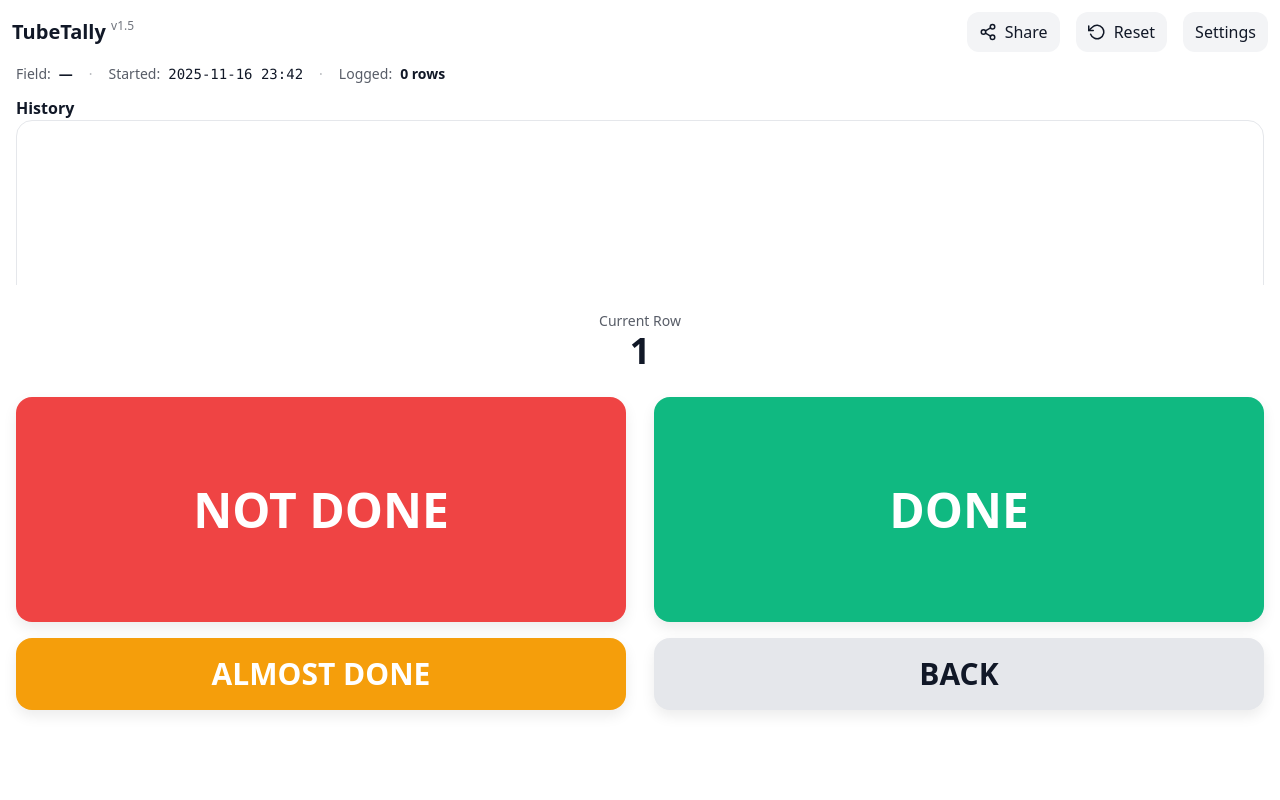
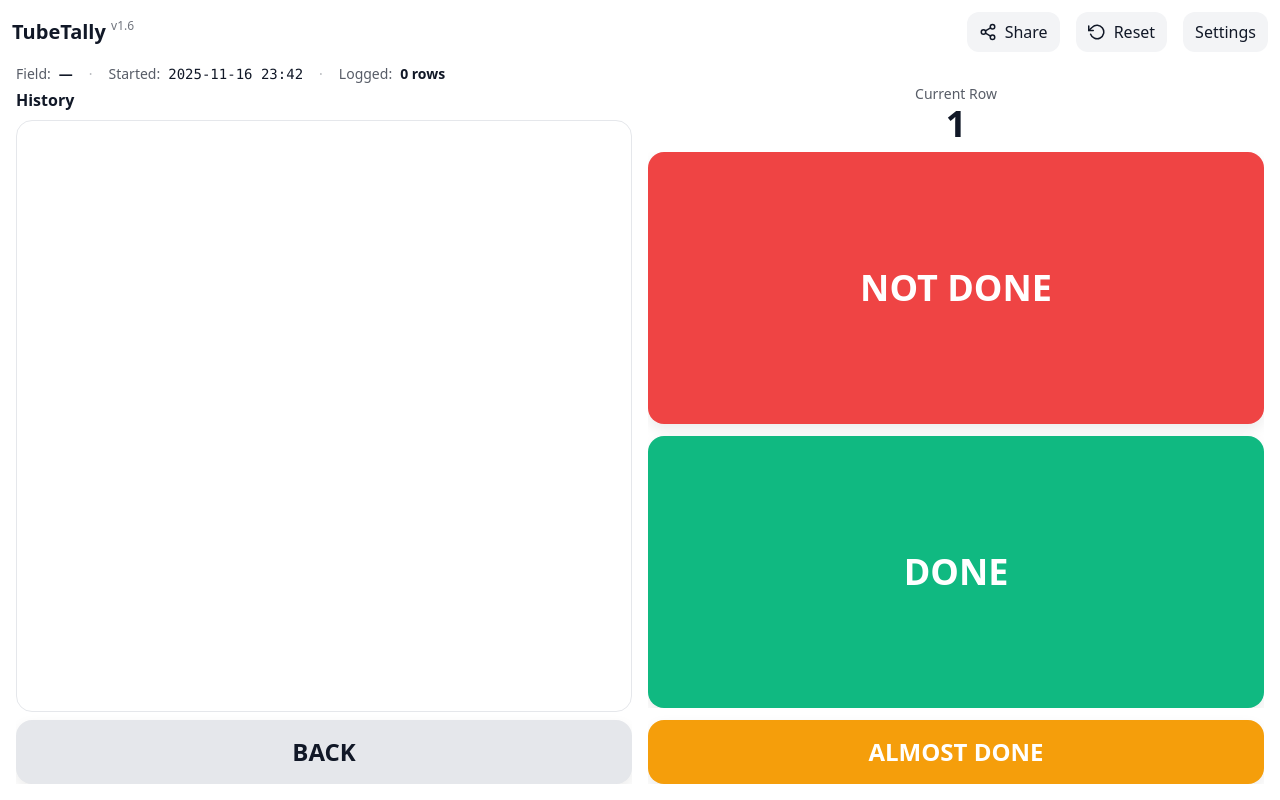
Before and after one commit to jacobian91/TubeTally, a plain HTML site: page src/index.html in a window 1280 px wide. Drawn offline with nearby package versions, Linux system fonts and the light colour scheme.

Commit message:
feat: refactor column orientation to primarily single column interaction

```diff
--- a/src/index.html
+++ b/src/index.html
@@ -40,6 +40,25 @@
       flex-direction: column;
       height: 100svh;
       padding-bottom: env(safe-area-inset-bottom);
+    }
+
+    #mainContent {
+      display: flex;
+      flex: 1;
+      overflow: hidden;
+      gap: 1rem;
+      padding: 0 1rem 1rem 1rem;
+    }
+
+    .column {
+      display: flex;
+      flex-direction: column;
+      flex: 1;
+      overflow: hidden;
+    }
+
+    #app.flip-layout #mainContent {
+      flex-direction: row-reverse;
     }
 
     .btn {
@@ -100,7 +119,7 @@
   <div id="app" class="select-none">
     <!-- TOP BAR -->
     <header class="flex justify-between items-center p-3 flex-none">
-      <h1 class="text-xl font-extrabold">TubeTally <span class="text-xs font-normal align-top opacity-60">v1.5</span>
+      <h1 class="text-xl font-extrabold">TubeTally <span class="text-xs font-normal align-top opacity-60">v1.6</span>
       </h1>
       <div class="flex items-center gap-4">
         <button id="shareBtn" class="icon-btn" title="Share report" aria-label="Share">
@@ -140,29 +159,37 @@
       </div>
     </section>
 
-    <!-- HISTORY (height calculated) -->
-    <section id="historyWrap" class="px-4 flex-none overflow-hidden mt-2">
-      <h2 class="font-semibold mt-1">History</h2>
-      <div id="history" class="h-full overflow-y-auto card p-3"></div>
-    </section>
+    <!-- MAIN CONTENT (2 COLUMNS) -->
+    <div id="mainContent">
+      <!-- LEFT COLUMN -->
+      <div class="column">
+        <!-- HISTORY -->
+        <section id="historyWrap" class="flex flex-col flex-1 overflow-hidden">
+          <h2 class="font-semibold mt-1 mb-2 flex-none">History</h2>
+          <div id="history" class="flex-1 overflow-y-auto card p-2"></div>
+        </section>
+        <!-- BACK BUTTON -->
+        <button id="btnBack" class="btn bg-gray-200 text-gray-900 h-16 text-2xl py-3 mt-2 flex-none">BACK</button>
+      </div>
 
-    <!-- CURRENT ROW (height calculated) -->
-    <section id="currentWrap" class="flex flex-col items-center justify-center text-center flex-none mt-2">
-      <div class="opacity-70 text-sm">Current Row</div>
-      <div id="currentRow" class="text-4xl font-extrabold">1</div>
-    </section>
+      <!-- RIGHT COLUMN -->
+      <div class="column">
+        <!-- CURRENT ROW -->
+        <section id="currentWrap" class="flex flex-col items-center justify-center text-center flex-none mb-2">
+          <div class="opacity-70 text-sm">Current Row</div>
+          <div id="currentRow" class="text-4xl font-extrabold">1</div>
+        </section>
 
-    <!-- PRIMARY BUTTONS (height calculated) -->
-    <section id="primaryWrap" class="grid grid-cols-2 gap-y-7 gap-x-7 flex-none px-4 mt-2">
-      <button id="btnNotDone" class="btn bg-[color:var(--red)] text-white h-full text-5xl py-4">NOT DONE</button>
-      <button id="btnDone" class="btn bg-[color:var(--green)] text-white h-full text-5xl py-4">DONE</button>
-    </section>
+        <!-- PRIMARY BUTTONS -->
+        <section id="primaryWrap" class="grid grid-cols-1 gap-3 flex-1 overflow-hidden">
+          <button id="btnNotDone" class="btn bg-[color:var(--red)] text-white h-full text-4xl py-4">NOT DONE</button>
+          <button id="btnDone" class="btn bg-[color:var(--green)] text-white h-full text-4xl py-4">DONE</button>
+        </section>
 
-    <!-- SECONDARY BUTTONS (height calculated) -->
-    <section id="secondaryWrap" class="grid grid-cols-2 gap-y-7 gap-x-7 flex-none px-4 mt-4 mb-2">
-      <button id="btnAlmost" class="btn bg-[color:var(--yellow)] text-white h-full text-3xl py-3">ALMOST DONE</button>
-      <button id="btnBack" class="btn bg-gray-200 text-gray-900 h-full text-3xl py-3">BACK</button>
-    </section>
+        <!-- ALMOST DONE BUTTON -->
+        <button id="btnAlmost" class="btn bg-[color:var(--yellow)] text-white h-16 text-2xl py-3 mt-3 flex-none">ALMOST DONE</button>
+      </div>
+    </div>
   </div>
 
   <!-- SETTINGS DIALOG (no GPS/Target) -->
@@ -183,6 +210,8 @@
             class="w-5 h-5" /><span>Keep screen awake</span></label>
         <label class="flex items-center gap-2 col-span-2"><input id="darkToggle" type="checkbox"
             class="w-5 h-5" /><span>Dark theme</span></label>
+        <label class="flex items-center gap-2 col-span-2"><input id="leftHandedToggle" type="checkbox"
+            class="w-5 h-5" /><span>Left-handed layout</span></label>
         <label class="block col-span-2">
           <span class="text-sm opacity-70">Jump to row</span>
           <div class="flex gap-2 mt-1"><input id="jumpRowInput" type="number" min="1"
@@ -224,24 +253,14 @@
     document.addEventListener('visibilitychange', () => { if (document.visibilityState === 'visible') updateWakeLock(); });
 
     // ---------- State ----------
-    const initial = { fieldName: '', startedAt: '', currentRow: 1, rows: {}, actions: [], prefs: { haptic: true, beep: true, wake: true, dark: false } };
+    const initial = { fieldName: '', startedAt: '', currentRow: 1, rows: {}, actions: [], prefs: { haptic: true, beep: true, wake: true, dark: false, leftHanded: false } };
     let state = load();
     function load() { try { return JSON.parse(localStorage.getItem(STORAGE_KEY)) || { ...initial, startedAt: nowLocalISO() }; } catch { return { ...initial, startedAt: nowLocalISO() }; } }
     function save() { localStorage.setItem(STORAGE_KEY, JSON.stringify(state)); }
 
     // ---------- Layout calculation ----------
     function layout() {
-      const appH = document.getElementById('app').clientHeight;
-      const headerH = document.querySelector('header').offsetHeight;
-      const metaH = document.getElementById('meta').offsetHeight;
-      const remaining = appH - headerH - metaH;
-      const rHistory = 0.30, rCurrent = 0.15, rPrimary = 0.35, rSecondary = 0.10, rPadding = 0.10;
-      const H = remaining - (remaining * rPadding);
-      const setH = (id, frac) => { const el = document.getElementById(id); el.style.height = Math.max(72, Math.floor(H * frac)) + 'px'; };
-      setH('historyWrap', rHistory);
-      setH('currentWrap', rCurrent);
-      setH('primaryWrap', rPrimary);
-      setH('secondaryWrap', rSecondary);
+      // Layout is now handled by flexbox, no complex calculations needed
     }
     window.addEventListener('resize', layout);
     window.addEventListener('orientationchange', () => setTimeout(layout, 200));
@@ -249,6 +268,7 @@
     // ---------- Render ----------
     function render() {
       document.documentElement.classList.toggle('dark', !!state.prefs.dark);
+      document.getElementById('app').classList.toggle('flip-layout', !!state.prefs.leftHanded);
       $('#currentRow').textContent = state.currentRow;
       $('#fieldNameLabel').textContent = state.fieldName || '—';
       $('#startedAt').textContent = state.startedAt || '—';
@@ -294,7 +314,7 @@
     function showToast(msg) { const el = $('#toast'); el.textContent = msg; el.classList.add('show'); setTimeout(() => el.classList.remove('show'), 1500); }
 
     // Reset: clears rows/actions and storage; preserves prefs & field name
-    function resetNow() { state = { ...initial, fieldName: state.fieldName, startedAt: nowLocalISO(), prefs: { ...state.prefs } }; try { localStorage.removeItem(STORAGE_KEY); } catch { } save(); render(); }
+    function resetNow() { state = { ...initial, fieldName: state.fieldName, startedAt: nowLocalISO(), prefs: { ...state.prefs }, rows: {}, actions: [] }; try { localStorage.removeItem(STORAGE_KEY); } catch { } save(); render(); }
 
     // ---------- Bindings ----------
     $('#btnDone').onclick = () => record('DONE');
@@ -316,6 +336,7 @@
       $('#beepToggle').checked = !!state.prefs.beep;
       $('#wakeToggle').checked = !!state.prefs.wake;
       $('#darkToggle').checked = !!state.prefs.dark;
+      $('#leftHandedToggle').checked = !!state.prefs.leftHanded;
       settingsDialog.showModal();
     };
     document.getElementById('shareAgainBtn').onclick = () => shareReport();
@@ -328,6 +349,7 @@
       state.prefs.beep = $('#beepToggle').checked;
       state.prefs.wake = $('#wakeToggle').checked;
       state.prefs.dark = $('#darkToggle').checked;
+      state.prefs.leftHanded = $('#leftHandedToggle').checked;
       if (!state.startedAt) state.startedAt = nowLocalISO();
       save(); render(); settingsDialog.close(); updateWakeLock();
     });
```
